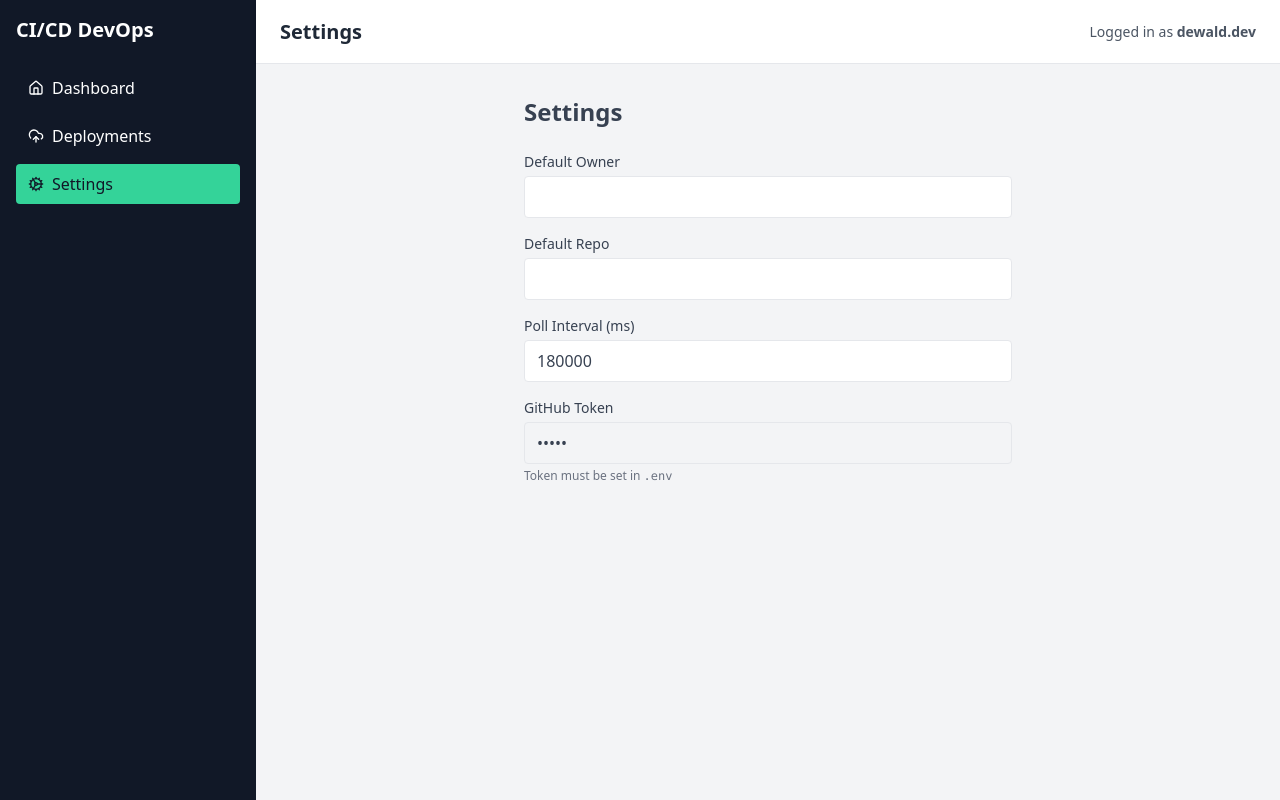
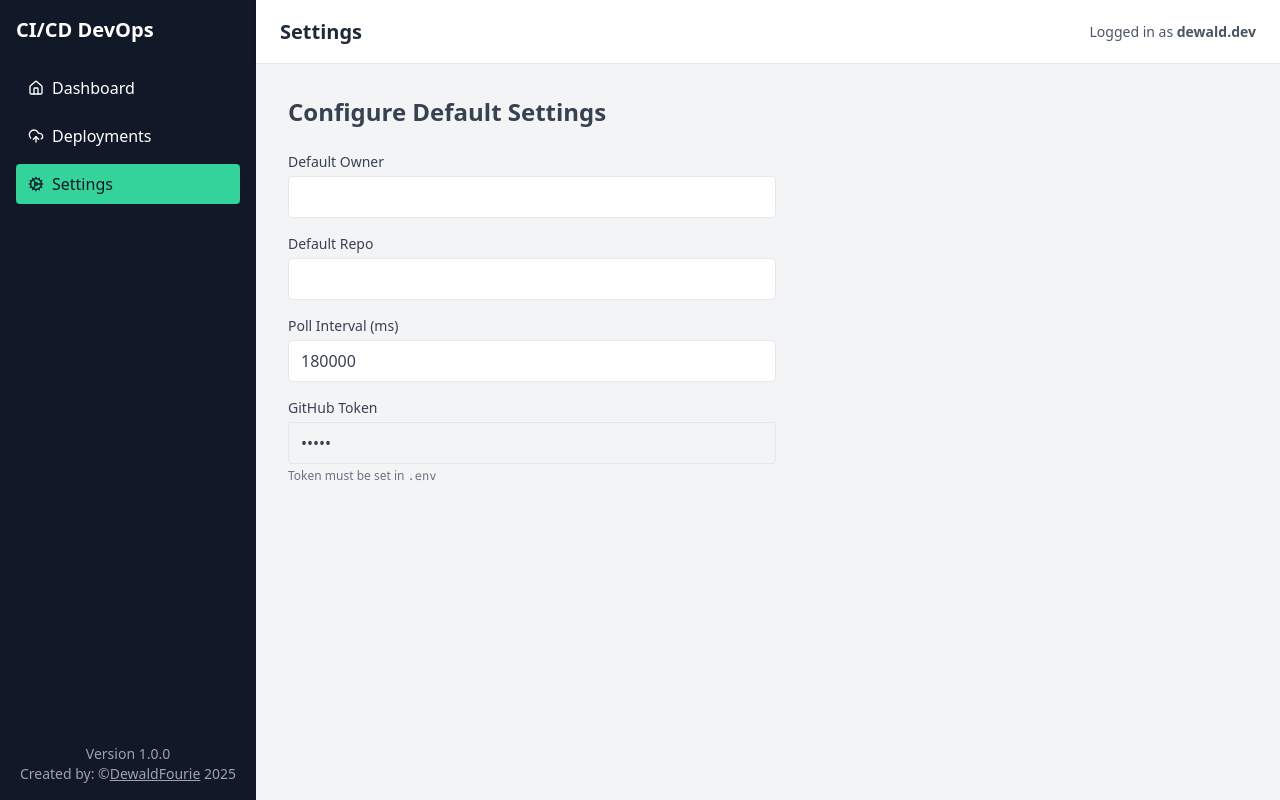
Before and after one commit to DewaldFourie/CI-CD-Dashboard-DevOps-Monitor-, a React (Vite) app: page /settings in a window 1280 px wide. Built offline with nearby package versions, Linux system fonts and the light colour scheme; no server answers.

Commit message:
updated Dashboard Styling

```diff
--- a/src/components/Dashboard.tsx
+++ b/src/components/Dashboard.tsx
@@ -93,29 +93,53 @@ export default function Dashboard() {
         <div className="flex h-screen">
             <div className="flex-1 flex flex-col">
                 <main className="p-6 bg-gray-100 flex-1 overflow-y-auto">
-                    <div className="mb-6 flex items-center justify-center gap-2">
+                    <div className="mb-2 flex items-center justify-center gap-4">
+                        {/* Owner Input */}
+                        <div className="relative w-[160px]">
                             <input
                                 type="text"
-                            placeholder="Owner"
+                                id="owner_input"
                                 value={ownerInput}
                                 onChange={(e) => setOwnerInput(e.target.value)}
-                            className="px-3 py-1 border rounded w-[160px]"
+                                placeholder=" "
+                                className="peer block w-full appearance-none border border-gray-300 bg-white px-2.5 pb-2.5 pt-4 text-md text-black rounded-lg focus:border-emerald-400 focus:outline-none focus:ring-0"
                             />
+                            <label
+                                htmlFor="owner_input"
+                                className="absolute left-2.5 top-2 z-10 origin-[0] -translate-y-4 scale-75 transform bg-white rounded-lg px-1 text-sm text-black transition-all peer-placeholder-shown:top-4 peer-placeholder-shown:translate-y-0 peer-placeholder-shown:scale-100 peer-focus:top-2 peer-focus:-translate-y-4 peer-focus:scale-75"
+                            >
+                                Owner
+                            </label>
+                        </div>
+
+                        {/* Repo Input */}
+                        <div className="relative w-[240px]">
                             <input
                                 type="text"
-                            placeholder="Repository"
+                                id="repo_input"
                                 value={repoInput}
                                 onChange={(e) => setRepoInput(e.target.value)}
-                            className="px-3 py-1 border rounded w-[240px]"
+                                placeholder=" "
+                                className="peer block w-full appearance-none border border-gray-300 bg-white px-2.5 pb-2.5 pt-4 text-md text-gray-900 rounded-lg focus:border-emerald-400  focus:outline-none focus:ring-0"
                             />
+                            <label
+                                htmlFor="repo_input"
+                                className="absolute left-2.5 top-2 z-10 origin-[0] -translate-y-4 scale-75 transform bg-white rounded-lg px-1 text-sm text-black transition-all peer-placeholder-shown:top-4 peer-placeholder-shown:translate-y-0 peer-placeholder-shown:scale-100 peer-focus:top-2 peer-focus:-translate-y-4 peer-focus:scale-75"
+                            >
+                                Repository
+                            </label>
+                        </div>
+
+                        {/* Track Button */}
                         <button
                             onKeyDown={(e) => { if (e.key === "Enter") handleTrack(); }}
                             onClick={handleTrack}
-                            className="px-4 py-1 bg-gray-900 text-white rounded hover:text-emerald-400 transition"
+                            className="px-5 py-2 bg-gray-900 text-white rounded hover:text-emerald-400 transition"
                         >
                             Track
                         </button>
                     </div>
+                    <p id="floating_helper_text" className="mb-4 text-xs flex justify-center text-gray-500">Ensure you're using valid and publicly available{' '}<a href="#" className="text-blue-600 hover:underline">GitHub</a>{' '}owner and repo names.</p>
                     <div className="flex justify-between items-center mb-4">
                         <h2 className="text-xl font-semibold text-gray-700">Latest Workflow Runs</h2>
                         <button
@@ -128,7 +152,6 @@ export default function Dashboard() {
                             ↻ Refresh
                         </button>
                     </div>
-
                     <div className="grid grid-cols-1 sm:grid-cols-2 lg:grid-cols-5 gap-4 mb-6">
                         <div className="bg-white p-4 rounded shadow text-center">
                             <p className="text-gray-500 text-sm">Total Runs</p>
--- a/src/components/Sidebar.tsx
+++ b/src/components/Sidebar.tsx
@@ -1,14 +1,17 @@
 
 import { NavLink } from 'react-router-dom';
-import { Home, CloudUpload, Cog } from 'lucide-react'; // icons from lucide-react
+import { Home, CloudUpload, Cog } from 'lucide-react';
 
 export default function Sidebar() {
     const linkClass = ({ isActive }: { isActive: boolean; }) =>
         `flex items-center gap-2 px-3 py-2 rounded ${isActive ? 'bg-emerald-400 text-gray-900' : 'hover:text-emerald-400'
         }`;
 
+    const currentYear = new Date().getFullYear();
+
     return (
-        <aside className="w-64 h-full bg-gray-900 text-white p-4">
+        <aside className="w-64 h-full bg-gray-900 text-white p-4 flex flex-col justify-between">
+            <div>
                 <h2 className="text-xl font-bold mb-6">CI/CD DevOps</h2>
                 <nav className="space-y-2">
                     <NavLink to="/dashboard" className={linkClass}>
@@ -21,6 +24,13 @@ export default function Sidebar() {
                         <Cog size={16} /> Settings
                     </NavLink>
                 </nav>
+            </div>
+
+            {/* Footer */}
+            <div className="mt-6 text-sm text-gray-400 text-center">
+                <p>Version 1.0.0</p>
+                <p>Created by: ©<a href="https://github.com/DewaldFourie" className="hover:text-emerald-400 underline" target="_blank" rel="noopener noreferrer">DewaldFourie</a> {currentYear}</p>
+            </div>
         </aside>
     );
 }
--- a/src/pages/Settings.tsx
+++ b/src/pages/Settings.tsx
@@ -16,8 +16,8 @@ export default function Settings() {
     }, [owner, repo, pollInterval]);
 
     return (
-        <div className="max-w-lg mx-auto text-gray-700 m-5 p-3">
-            <h1 className="text-2xl font-semibold mb-6">Settings</h1>
+        <div className="max-w-lg  text-gray-700 m-5 p-3 justify-start">
+            <h1 className="text-2xl font-semibold mb-6">Configure Default Settings</h1>
             <div className="space-y-4">
                 <div>
                     <label className="block text-sm">Default Owner</label>
```
Lines whose indentation alone changed are shown as unchanged.
